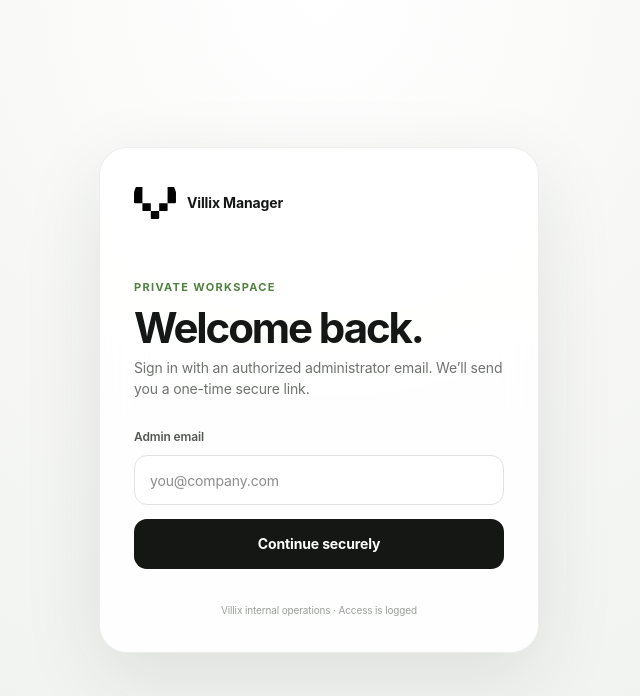
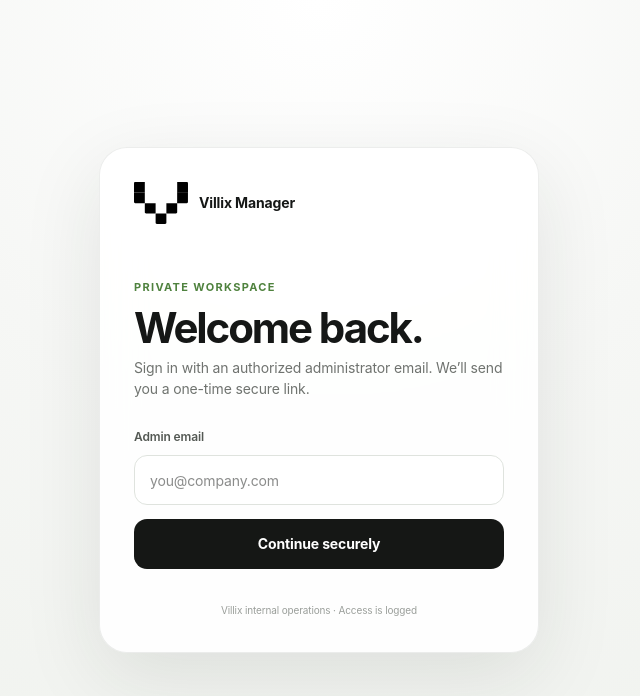
Before and after one commit to gohildev2004/villix_manager, a Next.js app: page /login in a window 1280 px wide. Shown: the top 696 px of the page, without its empty margins (321-961 px from the left). Built offline with nearby package versions, Linux system fonts and the light colour scheme; no server answers.

Commit message:
Fix transparent logo placement

```diff
--- a/app/ManagerApp.tsx
+++ b/app/ManagerApp.tsx
@@ -204,7 +204,7 @@ export default function ManagerApp() {
   return (
     <div className="app-shell">
       <aside className="side-panel" aria-label="Primary navigation">
-        <button className="wordmark" onClick={() => setView("overview")}><Image className="brand-logo" src="/villix-logo.svg" alt="" width={32} height={32} unoptimized/><b>Villix</b></button>
+        <button className="wordmark" onClick={() => setView("overview")}><Image className="brand-logo" src="/villix-logo.svg" alt="" width={39} height={30} unoptimized/><b>Villix</b></button>
         <div className="workspace-switch"><div><small>Workspace</small><strong>Administration</strong></div><span>⌄</span></div>
         <nav className="side-nav">
           {navigation.map((section) => <div className="nav-section" key={section.group}><div className="nav-heading">{section.group}</div>{section.items.map((item) => <button key={item.id} className={view === item.id ? "selected" : ""} onClick={() => setView(item.id)}><i>{item.symbol}</i><span>{item.label}</span>{item.count ? <em>{item.count}</em> : null}</button>)}</div>)}
@@ -214,7 +214,7 @@ export default function ManagerApp() {
 
       <main className="app-main">
         <header className="app-bar">
-          <div className="mobile-brand"><Image className="brand-logo" src="/villix-logo.svg" alt="" width={32} height={32} unoptimized/> Villix</div>
+          <div className="mobile-brand"><Image className="brand-logo" src="/villix-logo.svg" alt="" width={39} height={30} unoptimized/> Villix</div>
           <div className="app-crumb">Villix Manager <span>/</span> {viewCopy[view].title}</div>
           <div className="app-actions">
             <span className={`server-state ${serverStatus}`}><i/>{serverStatus === "online" ? "Database live" : serverStatus === "connecting" ? "Connecting" : "Server offline"}</span>
--- a/app/auth/confirm/page.tsx
+++ b/app/auth/confirm/page.tsx
@@ -62,7 +62,7 @@ export default function ConfirmPage() {
   return (
     <main className="login-page">
       <section className="login-card login-confirm-card">
-        <div className="login-brand"><Image src="/villix-logo.svg" alt="Villix" width={42} height={42} priority unoptimized /><span>Villix Manager</span></div>
+        <div className="login-brand"><Image src="/villix-logo.svg" alt="Villix" width={54} height={42} priority unoptimized /><span>Villix Manager</span></div>
         <div className="login-confirm-spinner" aria-hidden="true" />
         <h1>Signing you in.</h1>
         <p role="status">{message}</p>
--- a/app/globals.css
+++ b/app/globals.css
@@ -344,7 +344,7 @@ h1 { margin: 0; font-size: clamp(29px, 3.1vw, 43px); line-height: 1.03; letter-s
 .login-page { min-height: 100vh; display: grid; place-items: center; padding: 24px; background: radial-gradient(circle at 50% 0%, #fff 0, #f6f7f5 42%, #eef1ec 100%); color: #151716; }
 .login-card { width: min(100%, 440px); padding: 34px; border: 1px solid rgba(19, 28, 21, .08); border-radius: 28px; background: rgba(255, 255, 255, .88); box-shadow: 0 24px 80px rgba(26, 43, 29, .10); backdrop-filter: blur(20px); }
 .login-brand { display: flex; align-items: center; gap: 11px; font-size: 14px; font-weight: 650; letter-spacing: -.01em; }
-.login-brand img { width: 42px; height: 42px; aspect-ratio: 1; object-fit: contain; flex: 0 0 42px; border-radius: 12px; }
+.login-brand img { width: 54px; height: 42px; aspect-ratio: 1359 / 1051; object-fit: contain; flex: 0 0 54px; border-radius: 0; }
 .login-copy { margin: 52px 0 28px; }
 .login-copy > span { color: #4f823e; font-size: 11px; font-weight: 700; letter-spacing: .12em; text-transform: uppercase; }
 .login-copy h1 { margin: 10px 0 8px; font-size: 42px; line-height: 1; letter-spacing: -.05em; }
@@ -409,7 +409,7 @@ body {
   backdrop-filter: saturate(180%) blur(30px);
 }
 .wordmark { gap: 11px; padding: 2px 10px 24px; }
-.brand-logo { width: 32px; height: 32px; display: block; border-radius: 9px; object-fit: contain; background: transparent; box-shadow: none; flex: 0 0 auto; }
+.brand-logo { width: 39px; height: 30px; aspect-ratio: 1359 / 1051; display: block; border-radius: 0; object-fit: contain; background: transparent; box-shadow: none; flex: 0 0 auto; }
 .wordmark > span, .mobile-brand > span {
   width: 32px; height: 32px; border-radius: 9px;
   background: linear-gradient(145deg,#303033,#111113);
@@ -595,7 +595,7 @@ h1 { font-size: clamp(36px, 3.3vw, 48px); font-weight: 650; letter-spacing: -.04
   .app-bar { height: 58px; padding: 0 18px; }
   .app-content { padding: 32px 18px 64px; }
   .mobile-brand { font-size: 14px; }
-  .mobile-brand .brand-logo { width: 26px; height: 26px; border-radius: 8px; }
+  .mobile-brand .brand-logo { width: 31px; height: 24px; border-radius: 0; }
   .settings-section { grid-template-columns: 1fr; gap: 16px; }
   .settings-fields { grid-template-columns: 1fr 1fr; }
   .team-grid { grid-template-columns: 1fr; }
--- a/app/login/page.tsx
+++ b/app/login/page.tsx
@@ -18,7 +18,7 @@ export default async function LoginPage({ searchParams }: { searchParams: Promis
   return (
     <main className="login-page">
       <section className="login-card">
-        <div className="login-brand"><Image src="/villix-logo.svg" alt="Villix" width={42} height={42} priority unoptimized /><span>Villix Manager</span></div>
+        <div className="login-brand"><Image src="/villix-logo.svg" alt="Villix" width={54} height={42} priority unoptimized /><span>Villix Manager</span></div>
         <div className="login-copy">
           <span>Private workspace</span>
           <h1>Welcome back.</h1>
```
